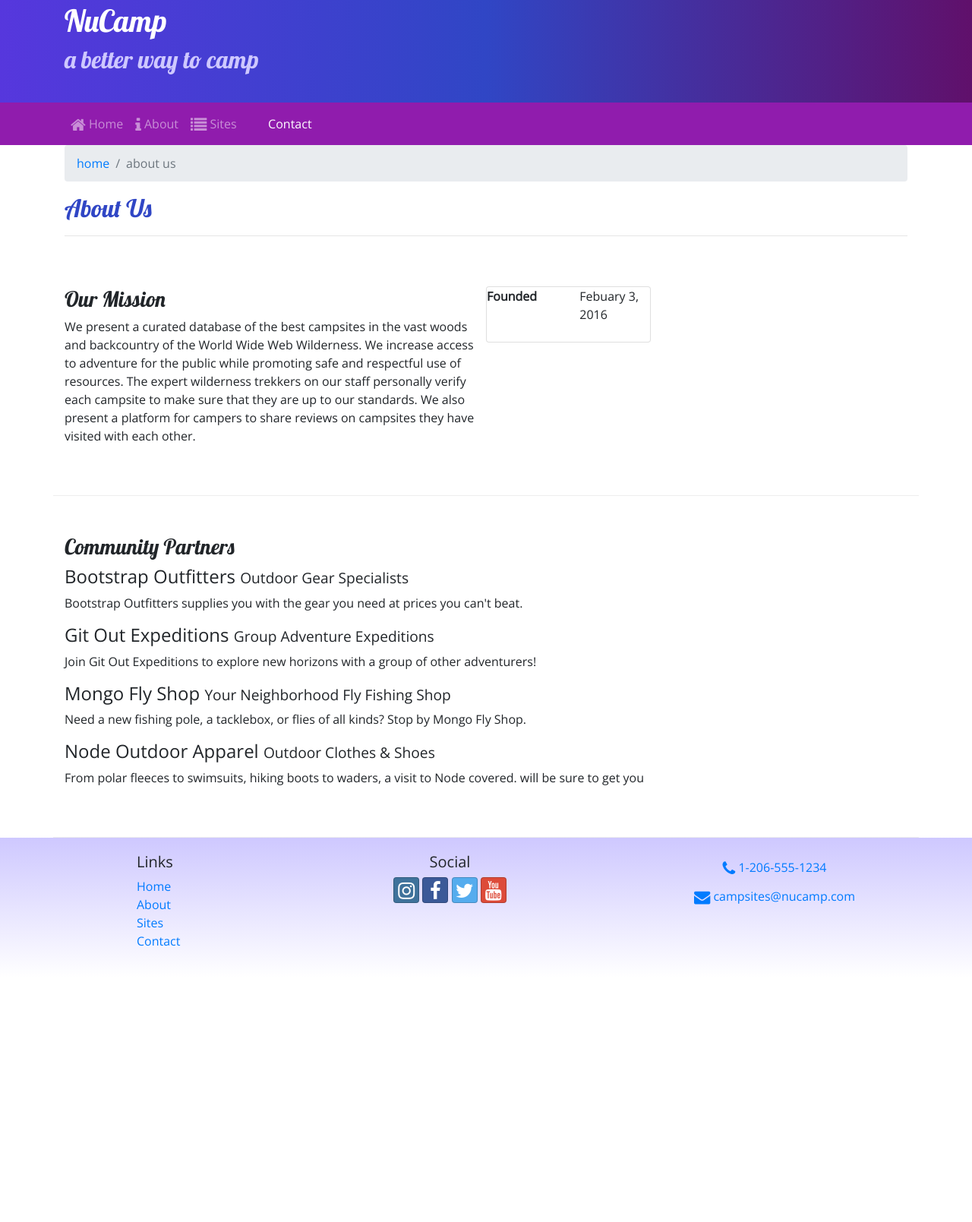
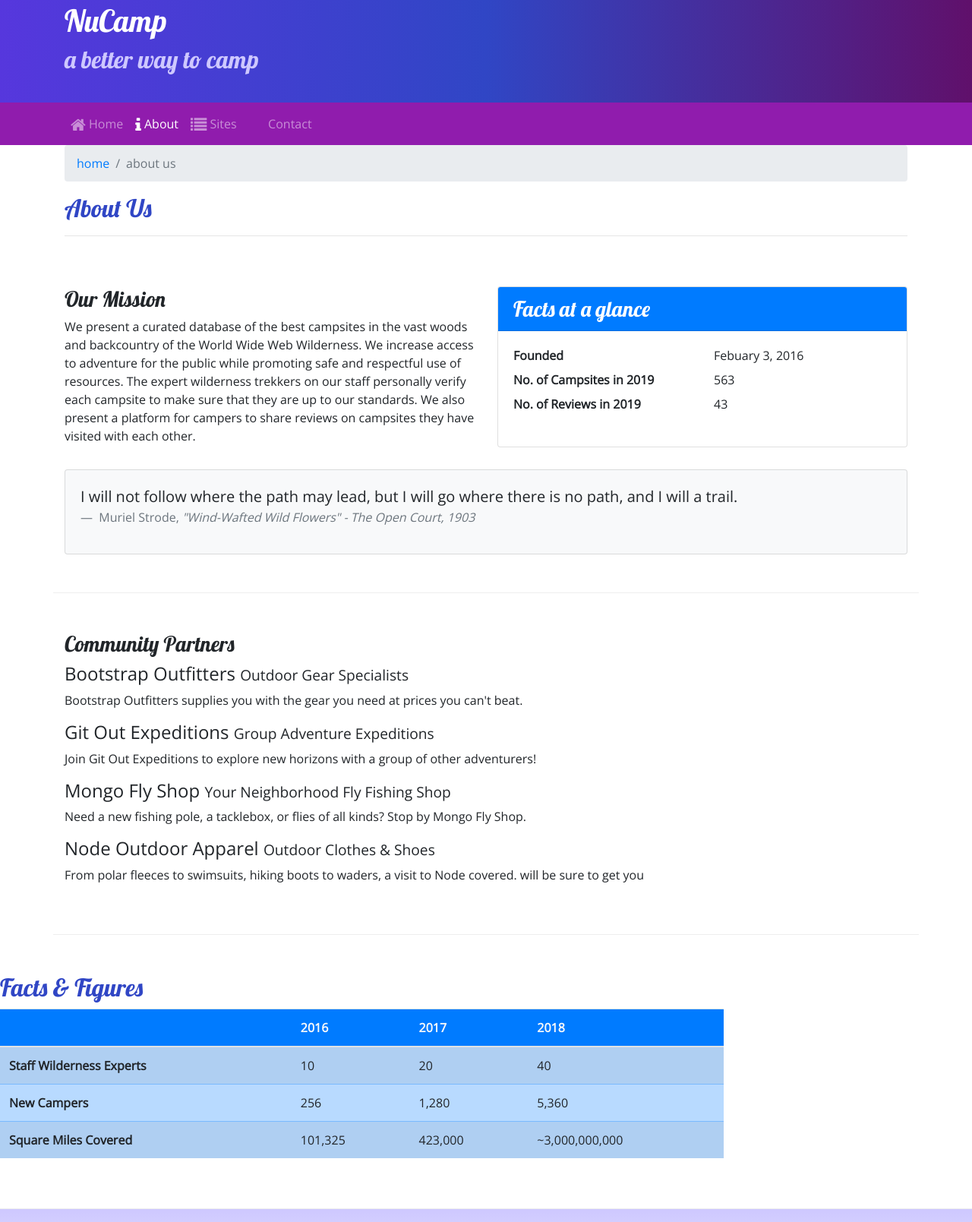
Before and after one commit to BillyHacker/git-test, a website: page aboutus.html in a window 1280 px wide. Shown: the part 27-1636 px from the top of the page at 76% size. Before the commit the page ends 1314 px from the top, so only its background shows below. Drawn offline with nearby package versions, Linux system fonts and the light colour scheme.

Commit message:
added tables in about us

```diff
--- a/aboutus.html
+++ b/aboutus.html
@@ -43,10 +43,11 @@
                 <ul class="navbar-nav">
                     <li class="nav-item"><a class="nav-link" href="index.html"><i class="fa fa-home fa-lg"></i> Home</a>
                     </li>
-                    <li class="nav-item"><a class="nav-link" href="aboutus.html"><i class="fa fa-info fa-lg"></i>
+                    <li class="nav-item active"><a class="nav-link" href="aboutus.html"><i class="fa fa-info fa-lg"></i>
                             About</a></li>
                     <li class="nav-item"><a class="nav-link" href="#"><i class="fa fa-list fa-lg"></i> Sites</a></li>
-                    <li class="nav-item active"><a class="nav-link" href="#"><i class="fa fa-address-card fa-lg"></i>
+                    <li class="nav-item"><a class="nav-link" href="contactus.html"><i
+                                class="fa fa-address-card fa-lg"></i>
                             Contact</a></li>
                 </ul>
             </div>
@@ -78,14 +79,36 @@
                     campsite to make sure that they are up to our standards. We also present a platform for campers to
                     share reviews on campsites they have visited with each other.</p>
             </div>
-            <div class="sm-col-6">
+            <div class="col-sm-6">
                 <div class="card">
-                    <dl class="row">
-                        <dt class="col-6">Founded</dt>
-                        <dd class="col-6">Febuary 3, 2016</dd>
-                    </dl>
+                    <h3 class="card-header bg-primary text-white">Facts at a glance</h3>
+                    <div class="card-body">
+                        <dl class="row">
+                            <dt class="col-6">Founded</dt>
+                            <dd class="col-6">Febuary 3, 2016</dd>
+                            <dt class="col-6">No. of Campsites in 2019</dt>
+                            <dd class="col-6">563</dd>
+                            <dt class="col-6">No. of Reviews in 2019</dt>
+                            <dd class="col-6">43</dd>
+                        </dl>
+                    </div>
+                </div>
+            </div>
+            <div class="col">
+                <div class="card bg-light mt-3">
+                    <blockquote class="blockquote card-body">
+                        <p class="mb-0"> I will not follow where the path may lead, but I will go where there is no
+                            path, and I will
+                            a
+                            trail.
+                        </p>
+                        <footer class="blockquote-footer">
+                            Muriel Strode,
+                            <cite title="Source Title">"Wind-Wafted Wild Flowers" - The Open Court, 1903 </cite>
+                        </footer>
+                    </blockquote>
+                </div>
 
-                </div>
             </div>
         </div>
 
@@ -114,10 +137,47 @@
             </div>
         </div>
     </div>
+    <div class="row row-content">
+        <div class="col-sm-9">
+            <h2>Facts &amp; Figures</h2>
+            <div class="table-responsive">
+                <table class="table table-striped">
+                    <thead>
+                        <tr class="bg-primary text-light">
+                            <th></th>
+                            <th>2016</th>
+                            <th>2017</th>
+                            <th>2018</th>
+                        </tr>
+                    </thead>
+                    <tbody class="table-primary">
+                        <tr>
+                            <th>Staff Wilderness Experts</th>
+                            <td>10</td>
+                            <td>20</td>
+                            <td>40</td>
+                        </tr>
+                        <tr>
+                            <th>New Campers</th>
+                            <td>256</td>
+                            <td>1,280</td>
+                            <td>5,360</td>
+                        </tr>
+                        <tr>
+                            <th>Square Miles Covered</th>
+                            <td>101,325</td>
+                            <td>423,000</td>
+                            <td>~3,000,000,000</td>
+                        </tr>
+                    </tbody>
+                </table>
+            </div>
+        </div>
+    </div>
 
 
     <!-- Start of footer at bottom of page with container -->
-    <footer>
+    <footer class="site-footer">
         <div class="container">
             <div class="row">
                 <div class="col-4 col-sm-2 offset-1">
--- a/css/styles.css
+++ b/css/styles.css
@@ -16,7 +16,7 @@ header h2 {
     color: #CEC8FF;
 }
 
-footer {
+.site-footer {
     background-image: linear-gradient(#CEC8FF, white);
     padding: 20px 0;
 }
```
Also changed, not shown: contactus.html (+2 -16 lines), index.html (+1 -1 lines), table_demo.html (+87 -38 lines).
